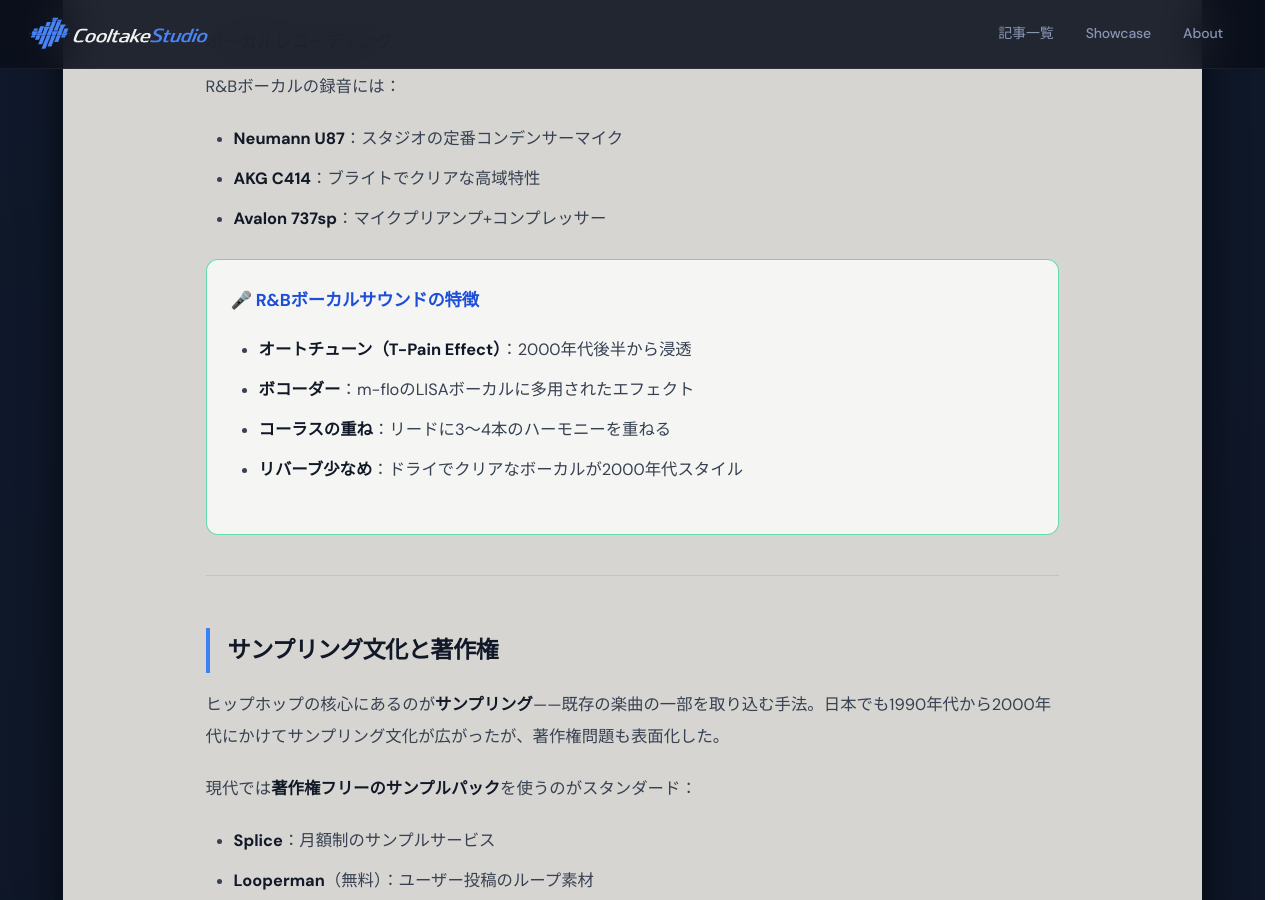
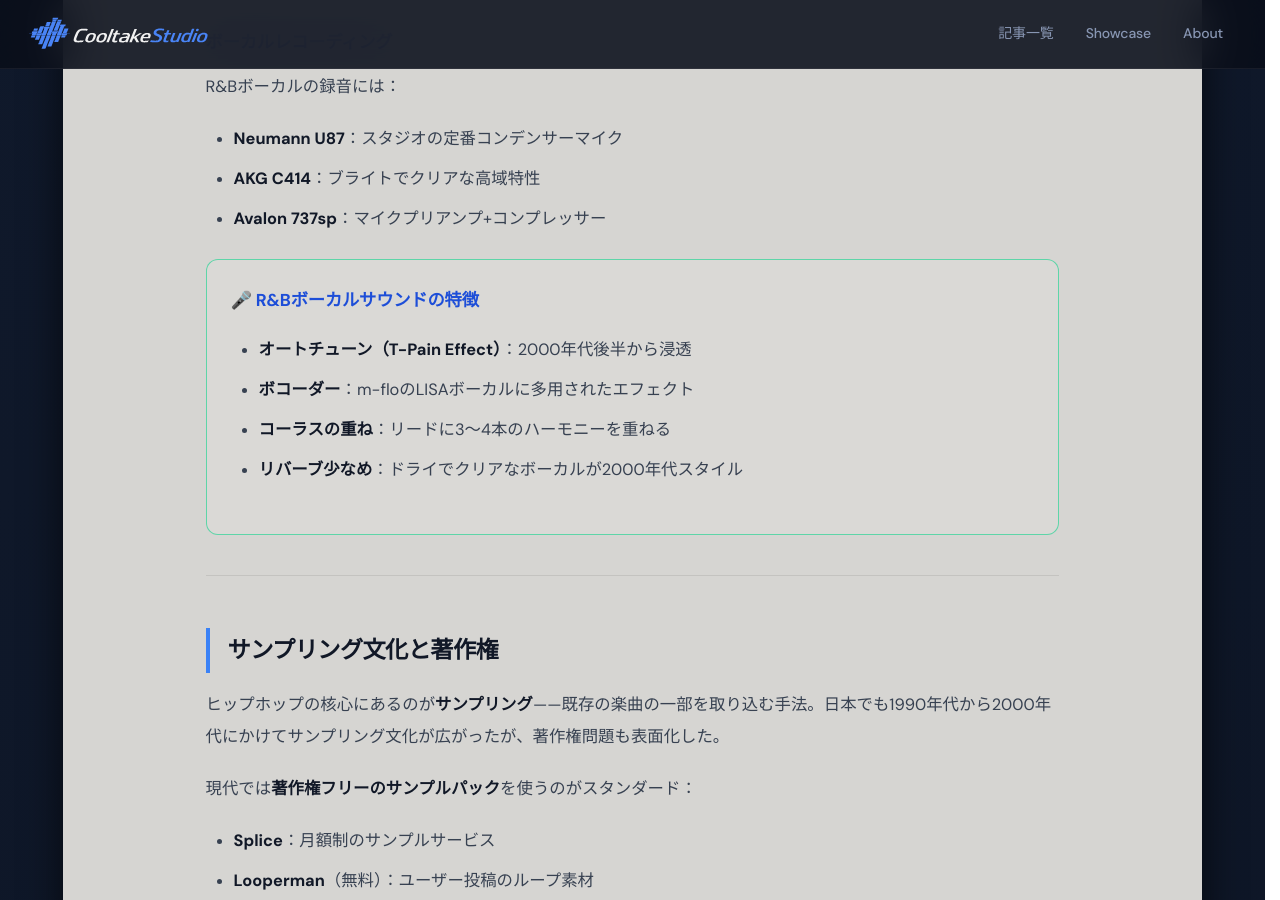
Before and after one commit to cooltake/cooltake-staging, a Jekyll site: the page built from _posts/2026-05-30-japan-music-11-hiphop-rb.md, in a window 1280 px wide and 900 px high, scrolled down 1143 px. Built offline with Jekyll 4.4.1, drawn with Linux system fonts in a browser that asks for light colours; some web fonts are replaced.

Commit message:
fix: カラーボックス背景透明度修正（0.75→0.10）全記事

```diff
--- a/_posts/2026-05-30-japan-music-11-hiphop-rb.md
+++ b/_posts/2026-05-30-japan-music-11-hiphop-rb.md
@@ -34,7 +34,7 @@
 - **AKG C414**：ブライトでクリアな高域特性
 - **Avalon 737sp**：マイクプリアンプ+コンプレッサー
 
-<div style="background:rgba(255,255,255,0.75);border-radius:12px;padding:1.5rem;margin:1.5rem 0;border:1px solid rgba(52,211,153,0.75);">
+<div style="background:rgba(255,255,255,0.10);border-radius:12px;padding:1.5rem;margin:1.5rem 0;border:1px solid rgba(52,211,153,0.75);">
 <h3 style="color:#a7f3d0;margin-top:0;">🎤 R&Bボーカルサウンドの特徴</h3>
 <ul style="color:#e2e8f0;">
 <li><strong>オートチューン（T-Pain Effect）</strong>：2000年代後半から浸透</li>
```
